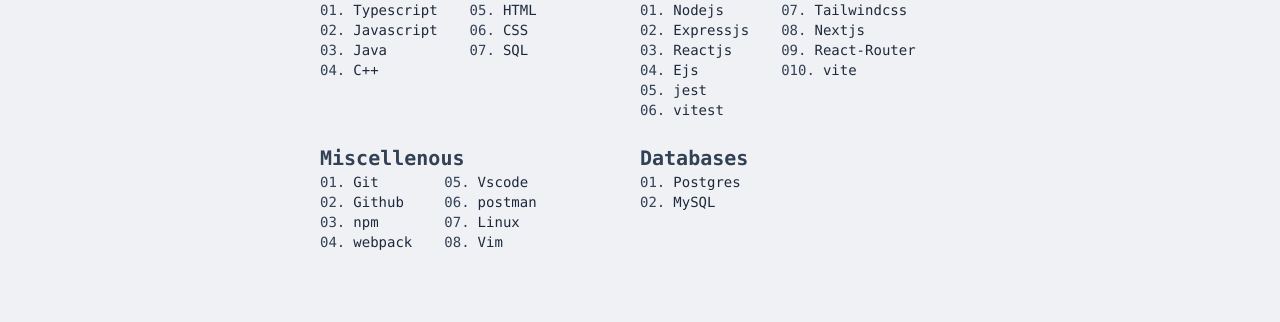
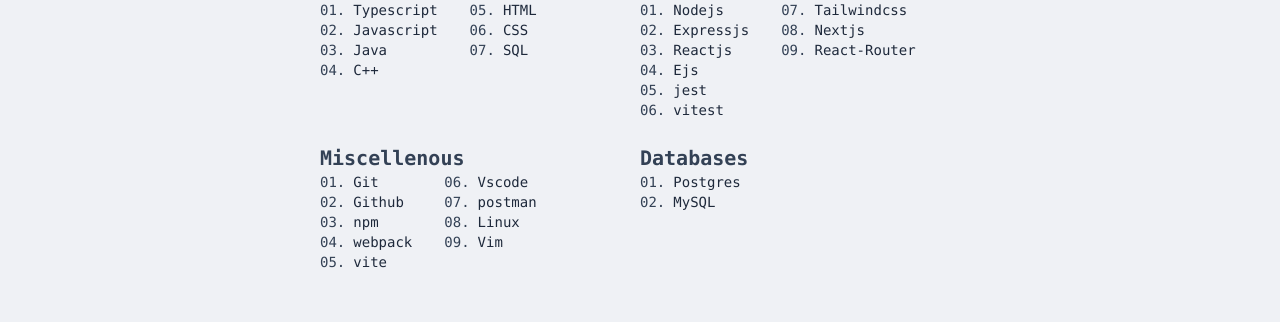
Before and after one commit to Mtendekuyokwa19/Mtendekuyokwa19.github.io, a React (Vite) app: page /bio in a window 1280 px wide. Shown: the part 360-682 px from the top of the page. Built offline with nearby package versions, Linux system fonts and the light colour scheme; a web font is replaced by a local one.

Commit message:
changing vite position

```diff
--- a/src/bio.tsx
+++ b/src/bio.tsx
@@ -5,7 +5,6 @@
   return (
     <article className="flex flex-col gap-6 p-4 lg:p-0 items-center md:min-h-lvh lg:min-h-lvh">
       <Header />
-      {/* <Stats /> */}
       <section className="lg:flex justify-between lg:w-1/2 w-full">
 
 
@@ -135,7 +134,7 @@
 //
 // }
 function Miscellenous() {
-  const languagegrp1 = ["Git", "Github", "npm", "webpack"]
+  const languagegrp1 = ["Git", "Github", "npm", "webpack", "vite"]
 
   const languagegrp2 = ["Vscode", "postman", "Linux", "Vim"]
   let position = 0
@@ -171,7 +170,7 @@
 function Frameworks() {
   const languagegrp1 = ["Nodejs", "Expressjs", "Reactjs", "Ejs", "jest", "vitest"]
 
-  const languagegrp2 = ["Tailwindcss", "Nextjs", "React-Router", "vite"]
+  const languagegrp2 = ["Tailwindcss", "Nextjs", "React-Router"]
   let position = 0
   return (
 
--- a/src/blogPosts/template.tsx
+++ b/src/blogPosts/template.tsx
@@ -106,7 +106,7 @@
 
               </div>
               <div className="flex gap-1 font-Quicksand justify-center items-start flex-col ">
-                <div className="text-xs flex gap-2"> <p>Feb 18</p> <p>{"⏱️" + details.tagmin + "min read"}</p></div>
+                <div className="text-xs flex gap-2"> <p>{details.date}</p> <p>{"⏱️" + details.tagmin + "min read"}</p></div>
                 <h3 className="text-md font-bold">{details.title}</h3>
                 <p className="text-sm italic">{details.description.substring(0, 40) + "..."}</p>
               </div>
```
